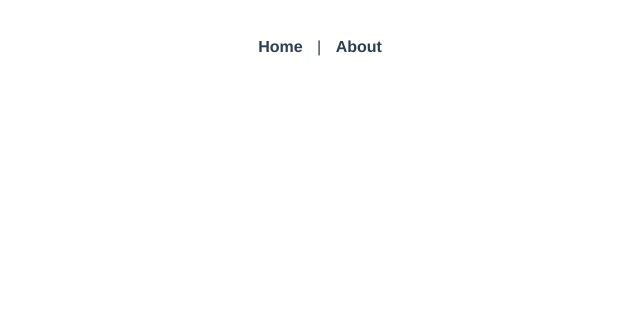
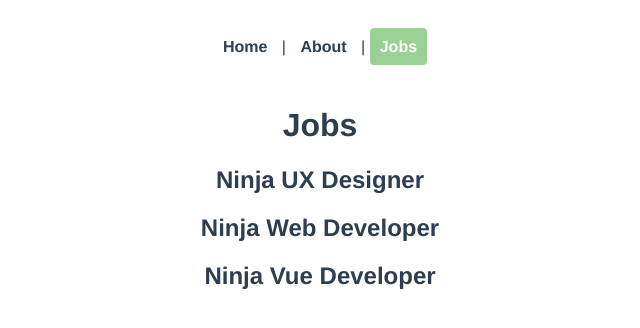
Before and after one commit to fiestalark/vue-ninja-jobs-tutorial, a Vue app: page /jobs in a window 1280 px wide. Before the commit this address had no page. Shown: the top 328 px of the page, without its empty margins (320-960 px from the left). Built offline with nearby package versions, Linux system fonts and the light colour scheme.

Commit message:
Route parameters

```diff
--- a/src/App.vue
+++ b/src/App.vue
@@ -4,7 +4,8 @@
     <router-link to="/">Home</router-link> |
     <!-- if use data binding and pass in object name for router link,
     can change route URL without having to change everywhere after -->
-    <router-link :to="{ name: 'about' }">About</router-link>
+    <router-link :to="{ name: 'about' }">About</router-link> |
+    <router-link :to="{ name: 'jobs' }">Jobs</router-link>
   </nav>
   <router-view/>
 </template>
--- a/src/router/index.js
+++ b/src/router/index.js
@@ -1,6 +1,8 @@
 import { createRouter, createWebHistory } from 'vue-router'
 import HomeView from '../views/HomeView.vue'
 import About from '../views/AboutView.vue'
+import Jobs from '../views/Jobs/Jobs.vue'
+import JobDetails from '../views/Jobs/JobDetails.vue'
 
 const routes = [
   {
@@ -12,6 +14,16 @@ const routes = [
     path: '/about',
     name: 'about',
     component: About
+  },
+  {
+    path: '/jobs',
+    name: 'jobs',
+    component: Jobs
+  },
+  {
+    path: '/jobs/:id',
+    name: 'JobDetails',
+    component: JobDetails
   }
 ]
 
--- /dev/null
+++ b/src/views/Jobs/JobDetails.vue
@@ -0,0 +1,19 @@
+<template>
+  <h1>Job Details Page</h1>
+  <!-- The .id is whatever the parameter is called for that route on the index.js router -->
+  <p>The job id is {{ id }}</p>
+</template>
+
+<script>
+export default {
+    data() {
+        return {
+            id: this.$route.params.id
+        }
+    }
+}
+</script>
+
+<style>
+
+</style>
--- /dev/null
+++ b/src/views/Jobs/Jobs.vue
@@ -0,0 +1,24 @@
+<template>
+  <h1>Jobs</h1>
+  <div v-for="job in jobs" :key="job.id">
+    <h2>{{ job.title }}</h2>
+  </div>
+</template>
+
+<script>
+export default {
+    data() {
+        return {
+            jobs: [
+                { title: 'Ninja UX Designer', id: 1, details: 'lorem'},
+                { title: 'Ninja Web Developer', id: 2, details: 'lorem'},
+                { title: 'Ninja Vue Developer', id: 3, details: 'lorem'}
+            ]
+        }
+    }
+}
+</script>
+
+<style>
+
+</style>
```
